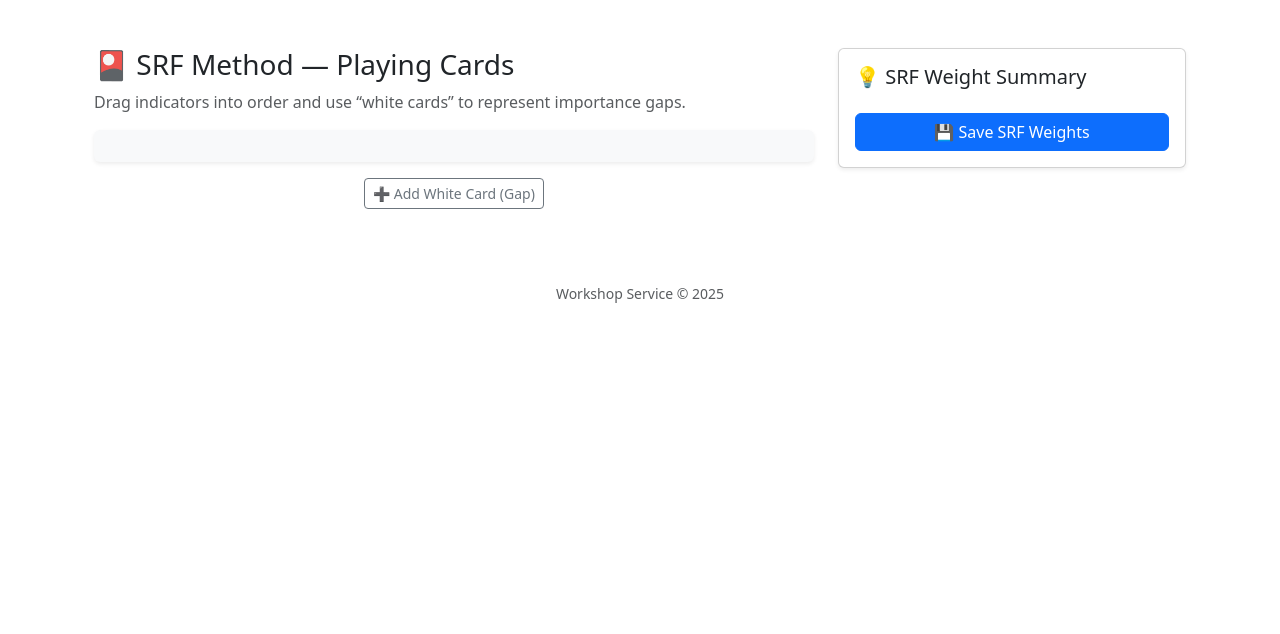
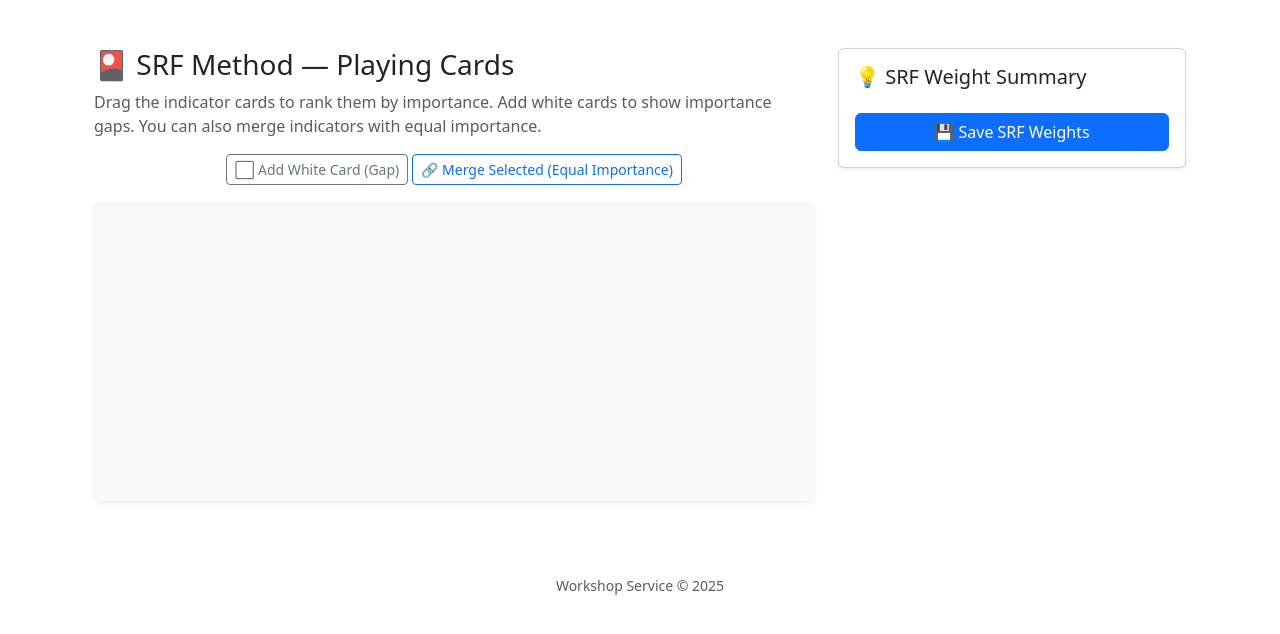
Before and after one commit to alireza-soleiman/LMS, a Django app: template workshops/templates/workshops/indicator_ranking.html in a window 1280 px wide. Shown: the part 56-690 px from the top of the page. Run offline with Django 5.2, Linux system fonts and the light colour scheme; the template is opened without the code that fills it, so the values that code supplies are empty.

Commit message:
edit indicator ranking page

```diff
--- a/workshops/templates/workshops/indicator_ranking.html
+++ b/workshops/templates/workshops/indicator_ranking.html
@@ -7,8 +7,19 @@
   <div class="row">
     <div class="col-lg-8">
       <h3>🎴 SRF Method — Playing Cards</h3>
-      <p class="text-muted">Drag indicators into order and use “white cards” to represent importance gaps.</p>
+      <p class="text-muted">
+        Drag the indicator cards to rank them by importance.
+        Add white cards to show importance gaps.
+        You can also merge indicators with equal importance.
+      </p>
 
+      <!-- 🎯 Buttons -->
+      <div class="text-center mb-3">
+        <button id="addWhiteCard" class="btn btn-outline-secondary btn-sm">⬜ Add White Card (Gap)</button>
+        <button id="mergeCards" class="btn btn-outline-primary btn-sm">🔗 Merge Selected (Equal Importance)</button>
+      </div>
+
+      <!-- 🎴 Main board -->
       <div id="board" class="p-3 bg-light rounded shadow-sm d-flex flex-column gap-3">
         {% for ind in indicators %}
         <div class="card srf-card" data-id="{{ ind.id }}">
@@ -20,12 +31,9 @@
         </div>
         {% endfor %}
       </div>
-
-      <div class="text-center mt-3">
-        <button id="addWhiteCard" class="btn btn-outline-secondary btn-sm">➕ Add White Card (Gap)</button>
-      </div>
     </div>
 
+    <!-- 💡 Right panel -->
     <div class="col-lg-4">
       <div class="card shadow-sm">
         <div class="card-body">
@@ -38,144 +46,119 @@
   </div>
 </div>
 
+<!-- 🎨 Styles -->
 <style>
-
+#board {
+  min-height: 300px;
+}
 .srf-card {
   cursor: grab;
+  border-radius: 10px;
   border: 2px solid #ddd;
-    border-radius: 12px;
-    background: white;
-    transition: transform 0.2s ease, box-shadow 0.2s ease;
+  background-color: #fff;
+  box-shadow: 0 2px 4px rgba(0,0,0,0.05);
+  transition: transform 0.15s ease;
 }
 .srf-card.dragging {
   opacity: 0.6;
   transform: scale(1.05);
-    box-shadow: 0 0 10px rgba(0,0,0,0.2);
 }
 .white-card {
+  text-align: center;
+  padding: 10px;
+  border: 2px dashed #aaa;
+  border-radius: 8px;
   background: repeating-linear-gradient(
-      45deg, #fff, #fff 10px, #f0f0f0 10px, #f0f0f0 20px
+    45deg,
+    #fff,
+    #fff 10px,
+    #f0f0f0 10px,
+    #f0f0f0 20px
   );
-    border: 2px dashed #bbb;
-    height: 50px;
+  cursor: grab;
+}
+.group-card {
+  display: flex;
+  gap: 8px;
+  flex-wrap: wrap;
+  border: 2px solid #aaa;
   border-radius: 10px;
-    display: flex;
-    align-items: center;
-    justify-content: center;
-    color: #777;
+  padding: 6px;
+  background: #f9f9f9;
 }
+.srf-card.selected {
+  border-color: #007bff;
+  box-shadow: 0 0 6px #007bff;
+}
+</style>
 
-</style>
+<!-- 📦 SortableJS -->
+<script src="https://cdn.jsdelivr.net/npm/sortablejs@1.15.0/Sortable.min.js"></script>
 
 <script>
 document.addEventListener("DOMContentLoaded", () => {
   const board = document.getElementById("board");
-  const saveBtn = document.getElementById("saveBtn");
-  const summaryTable = document.getElementById("summaryTable");
-  const addWhiteCardBtn = document.getElementById("addWhiteCard");
+  const addWhiteBtn = document.getElementById("addWhiteCard");
+  const mergeBtn = document.getElementById("mergeCards");
 
-  // Make all cards draggable
-  function makeDraggable(el) {
-    el.setAttribute("draggable", "true");
-  }
-
-  board.querySelectorAll(".srf-card").forEach(makeDraggable);
-
-  let dragged = null;
-
-  // --- Drag start / end ---
-  board.addEventListener("dragstart", e => {
-    if (e.target.matches(".srf-card, .white-card")) {
-      dragged = e.target;
-      e.target.classList.add("dragging");
-    }
+  // ✅ Enable main drag-and-drop
+  Sortable.create(board, {
+    animation: 150,
+    ghostClass: 'dragging',
+    handle: '.srf-card, .white-card, .group-card',
   });
 
-  board.addEventListener("dragend", e => {
-    if (dragged) dragged.classList.remove("dragging");
-    dragged = null;
-    updateSummary();
-  });
-
-  // --- Drag over handling ---
-  board.addEventListener("dragover", e => {
-    e.preventDefault();
-    const afterElement = getDragAfterElement(board, e.clientY);
-    if (afterElement == null) board.appendChild(dragged);
-    else board.insertBefore(dragged, afterElement);
-  });
-
-  function getDragAfterElement(container, y) {
-    const els = [...container.querySelectorAll(".srf-card:not(.dragging), .white-card:not(.dragging)")];
-    return els.reduce((closest, child) => {
-      const box = child.getBoundingClientRect();
-      const offset = y - box.top - box.height / 2;
-      return (offset < 0 && offset > closest.offset) ? { offset, element: child } : closest;
-    }, { offset: Number.NEGATIVE_INFINITY }).element;
-  }
-
-  // --- Add draggable white card ---
-  addWhiteCardBtn.addEventListener("click", () => {
+  // ✅ Add white card
+  addWhiteBtn.addEventListener("click", () => {
     const white = document.createElement("div");
     white.className = "white-card";
     white.textContent = "⬜ White Card (Gap)";
-    makeDraggable(white);
     board.appendChild(white);
-    updateSummary();
   });
 
-  // --- Update summary panel ---
-  function updateSummary() {
-    const cards = board.querySelectorAll(".srf-card, .white-card");
-    let html = "<ul class='list-group list-group-flush'>";
-    let rank = 1;
-    cards.forEach((el) => {
-      if (el.classList.contains("srf-card")) {
-        html += `<li class='list-group-item small'>${rank++}. ${el.querySelector("h6").textContent}</li>`;
-      } else {
-        html += `<li class='list-group-item text-center text-muted'>⬜ Gap (White Card)</li>`;
-      }
+  // ✅ Select indicator cards by clicking
+  board.addEventListener("click", e => {
+    const card = e.target.closest(".srf-card");
+    if (!card) return;
+    card.classList.toggle("selected");
   });
-    html += "</ul>";
-    summaryTable.innerHTML = html;
+
+  // ✅ Merge selected indicator cards into one draggable group
+  mergeBtn.addEventListener("click", () => {
+    const selected = [...board.querySelectorAll(".srf-card.selected")];
+    if (selected.length < 2) {
+      alert("Select at least 2 indicator cards to merge!");
+      return;
     }
 
-  updateSummary();
+    // Create the group container
+    const group = document.createElement("div");
+    group.className = "group-card";
+    group.innerHTML = `<div class="text-muted small mb-1">⚖️ Equal Importance Group</div>`;
 
-  // --- Save SRF data ---
-  saveBtn.addEventListener("click", () => {
-    const cards = board.querySelectorAll(".srf-card, .white-card");
-    const order = [];
-    const white_cards = {};
-    let lastIndicator = null;
-    let gapCount = 0;
+    // Determine where to insert the group (before the first selected card)
+    const first = selected[0];
+    board.insertBefore(group, first);
 
-    cards.forEach((el) => {
-      if (el.classList.contains("white-card")) {
-        gapCount++;
-      } else if (el.classList.contains("srf-card")) {
-        const id = el.dataset.id;
-        if (lastIndicator) white_cards[lastIndicator] = gapCount;
-        gapCount = 0;
-        order.push(id);
-        lastIndicator = id;
-      }
+    // Move selected cards into the group
+    selected.forEach(card => {
+      card.classList.remove("selected");
+      group.appendChild(card);
     });
 
-    fetch("{% url 'indicator_ranking_view' project.id %}", {
-      method: "POST",
-      headers: {
-        "X-CSRFToken": "{{ csrf_token }}",
-        "Content-Type": "application/json",
-      },
-      body: JSON.stringify({ order, white_cards }),
-    })
-    .then(r => r.json())
-    .then(data => {
-      if (data.status === "success") alert("SRF weights saved successfully!");
-      else alert("Error: " + (data.message || "Unknown"));
-    })
-    .catch(() => alert("Network error."));
+    // Make the group itself draggable
+    Sortable.create(group, {
+      group: "shared",
+      animation: 150,
+      handle: '.srf-card',
+    });
+  });
+
+  // ✅ Make the board sortable after groups exist
+  Sortable.create(board, {
+    animation: 150,
+    handle: '.srf-card, .white-card, .group-card',
+    ghostClass: 'dragging',
   });
 });
 </script>
```
Lines whose indentation alone changed are shown as unchanged.
